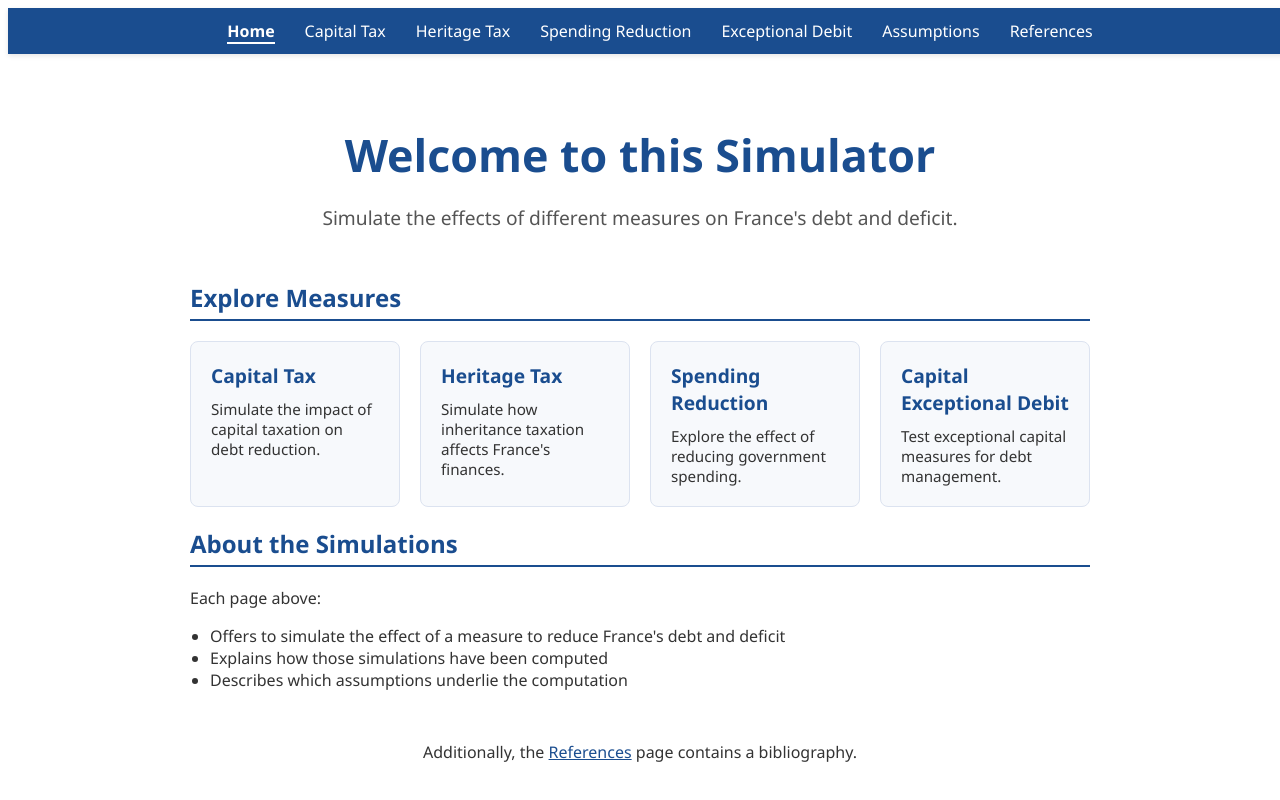
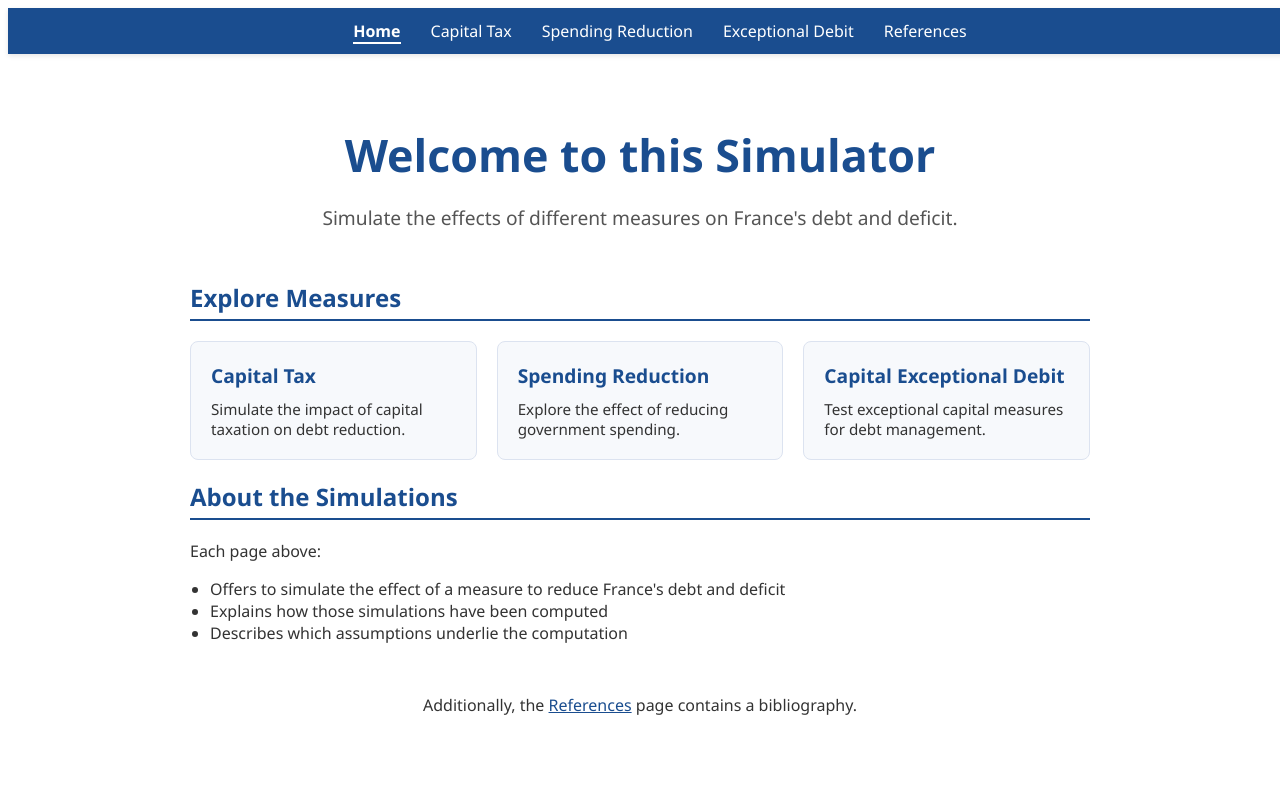
Before and after one commit to SimonPlaye/debt-eraser, a React (Vite) app: page / in a window 1280 px wide. Shown: the top 800 px of the page. Built offline with nearby package versions, Linux system fonts and the light colour scheme.

Commit message:
feat: remove heritage tax and general assumptions pages

```diff
--- a/src/App.tsx
+++ b/src/App.tsx
@@ -1,10 +1,8 @@
 import { Route, Routes, useLocation } from "react-router-dom";
 import { HomePage } from "./pages/HomePage/HomePage";
 import { CapitalTaxPage } from "./pages/CapitalTaxPage/CapitalTaxPage";
-import { HeritageTaxPage } from "./pages/HeritageTaxPage";
 import { SpendingReductionPage } from "./pages/SpendingReductionPage";
 import { CapitalExceptionalDebitPage } from "./pages/CapitalExceptionalDebitPage";
-import { GeneralAssumptionsPage } from "./pages/GeneralAssumptionsPage";
 import { ReferencesPage } from "./pages/ReferencesPage";
 import { useEffect } from "react";
 import { NavigationBar } from "./pages/NavigationBar/NavigationBar";
@@ -17,15 +15,10 @@ export const App = () => {
       <Routes>
         <Route path="/" element={<HomePage />} />
         <Route path="/capital-tax" element={<CapitalTaxPage />} />
-        <Route path="/heritage-tax" element={<HeritageTaxPage />} />
         <Route path="/spending-reduction" element={<SpendingReductionPage />} />
         <Route
           path="/capital-exceptional-debit"
           element={<CapitalExceptionalDebitPage />}
-        />
-        <Route
-          path="/general-assumptions"
-          element={<GeneralAssumptionsPage />}
         />
         <Route path="/references" element={<ReferencesPage />} />
       </Routes>
--- a/src/pages/GeneralAssumptionsPage.tsx
+++ /dev/null
@@ -1,8 +0,0 @@
-export const GeneralAssumptionsPage = () => {
-    return (
-        <div>
-            <h1>General Assumptions Page</h1>
-            <p>This page will provide information about the general assumptions used in the debt eraser app.</p>
-        </div>
-    );
-}
--- a/src/pages/HeritageTaxPage.tsx
+++ /dev/null
@@ -1,8 +0,0 @@
-export const HeritageTaxPage = () => {
-    return (
-        <div>
-            <h1>Heritage Tax Page</h1>
-            <p>This page will provide information about heritage tax.</p>
-        </div>
-    );
-}
--- a/src/pages/HomePage/HomePage.tsx
+++ b/src/pages/HomePage/HomePage.tsx
@@ -18,10 +18,6 @@ export const HomePage = () => {
           <Link to="/capital-tax" className="measure-card">
             <h3>Capital Tax</h3>
             <p>Simulate the impact of capital taxation on debt reduction.</p>
-          </Link>
-          <Link to="/heritage-tax" className="measure-card">
-            <h3>Heritage Tax</h3>
-            <p>Simulate how inheritance taxation affects France's finances.</p>
           </Link>
           <Link to="/spending-reduction" className="measure-card">
             <h3>Spending Reduction</h3>
--- a/src/pages/NavigationBar/NavigationBar.tsx
+++ b/src/pages/NavigationBar/NavigationBar.tsx
@@ -5,10 +5,8 @@ export const NavigationBar = () => {
   const links = [
     { path: "/", label: "Home" },
     { path: "/capital-tax", label: "Capital Tax" },
-    { path: "/heritage-tax", label: "Heritage Tax" },
     { path: "/spending-reduction", label: "Spending Reduction" },
     { path: "/capital-exceptional-debit", label: "Exceptional Debit" },
-    { path: "/general-assumptions", label: "Assumptions" },
     { path: "/references", label: "References" },
   ];
 
```
